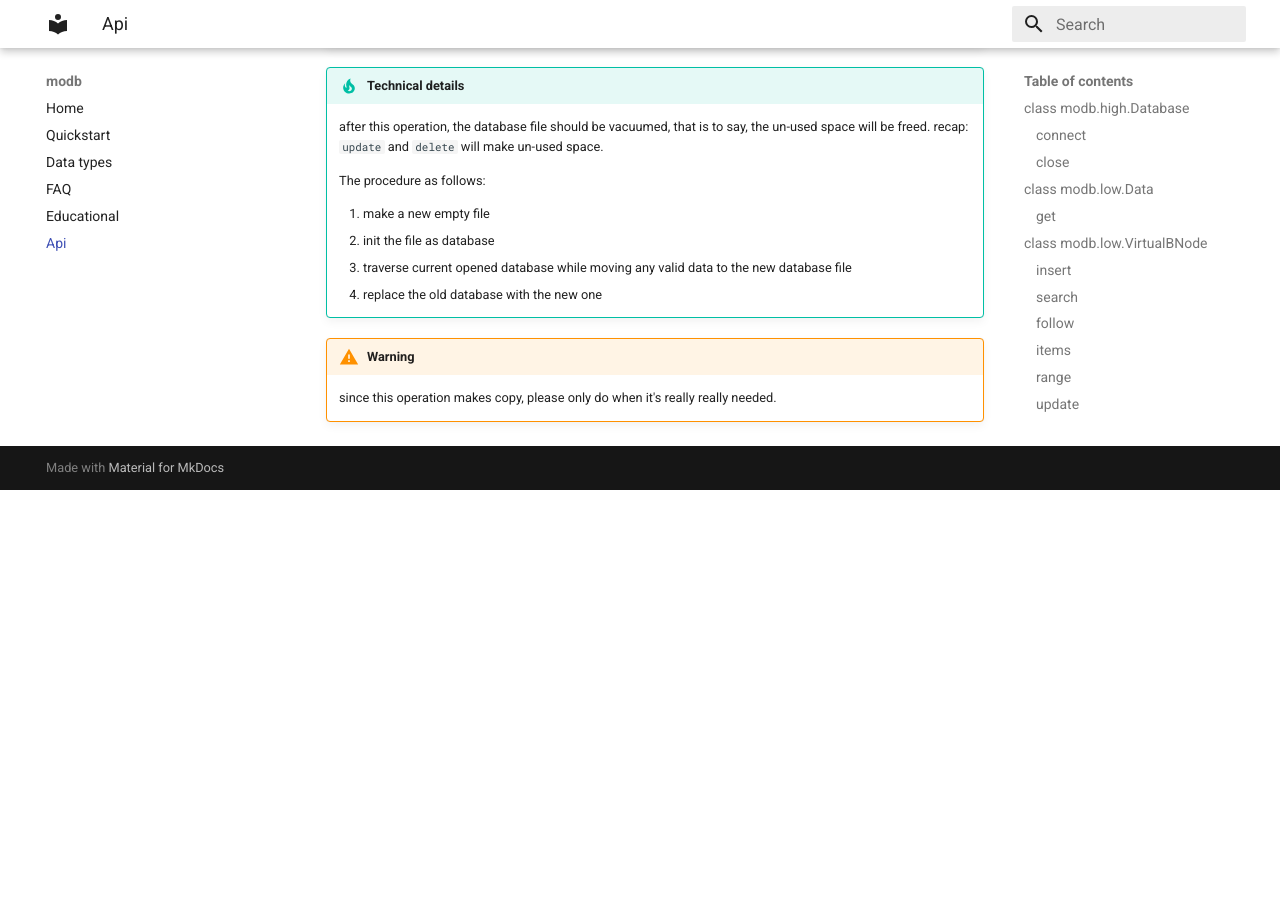
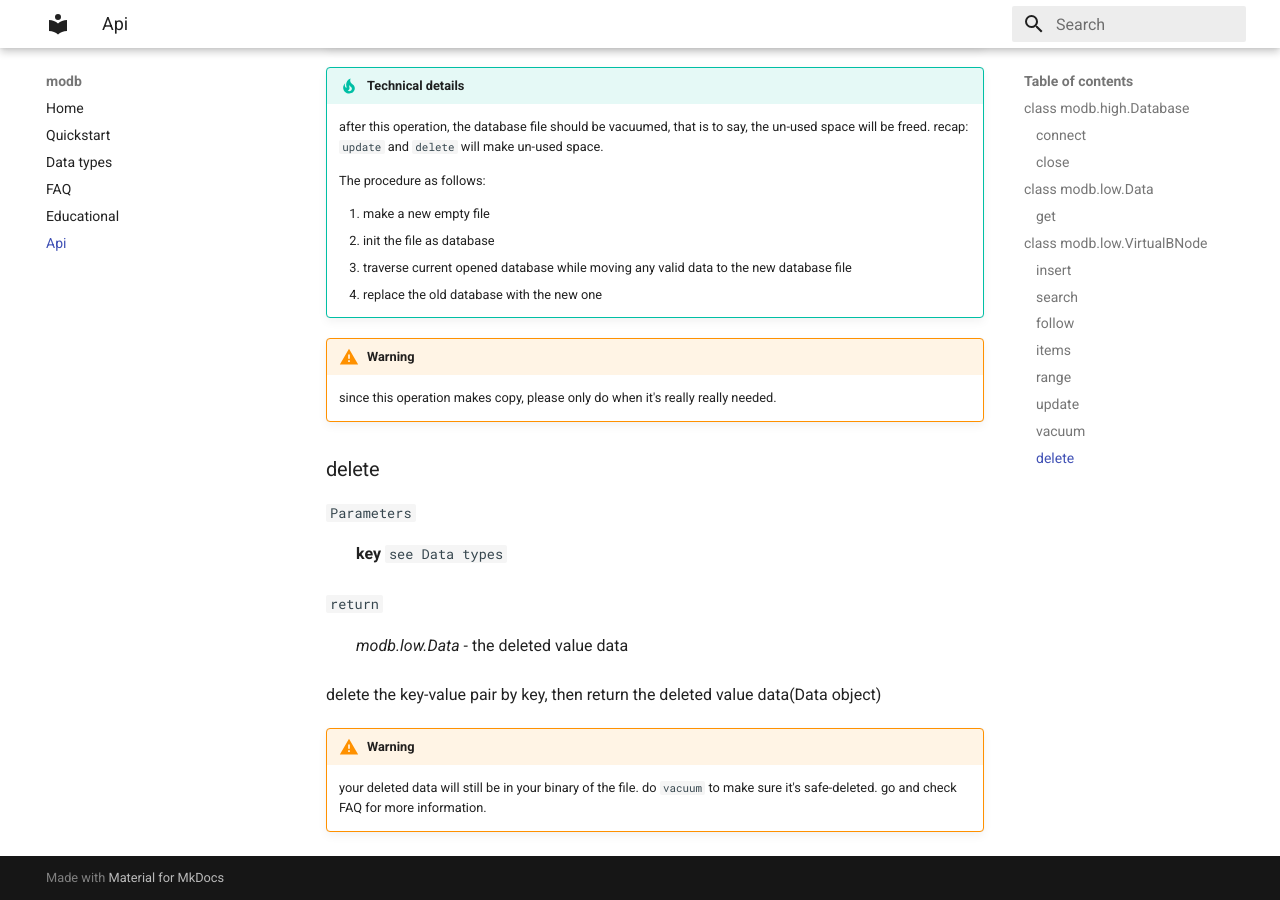
Before and after one commit to Darcy-C/modb, an MkDocs documentation site: the page built from docs/Api.md, in a window 1280 px wide and 900 px high, scrolled down 4318 px. Built offline with MkDocs 1.6.1 and Material for MkDocs 9.7.7, drawn with Linux system fonts in a browser that asks for light colours; before the commit the page ends 4808 px from its top, so only the background shows below that.

Commit message:
add `docs` to `delete`

```diff
--- a/docs/Api.md
+++ b/docs/Api.md
@@ -188,3 +188,20 @@
     !!! warning
 
         since this operation makes copy, please only do when it's really really needed.
+
+
+    ### delete
+
+    `Parameters`
+
+    : **key** `see Data types`
+
+    `return`
+
+    : *modb.low.Data* - the deleted value data
+
+    delete the key-value pair by key, then return the deleted value data(Data object)
+
+    !!! warning
+
+        your deleted data will still be in your binary of the file. do `vacuum` to make sure it's safe-deleted. go and check FAQ for more information.
```
